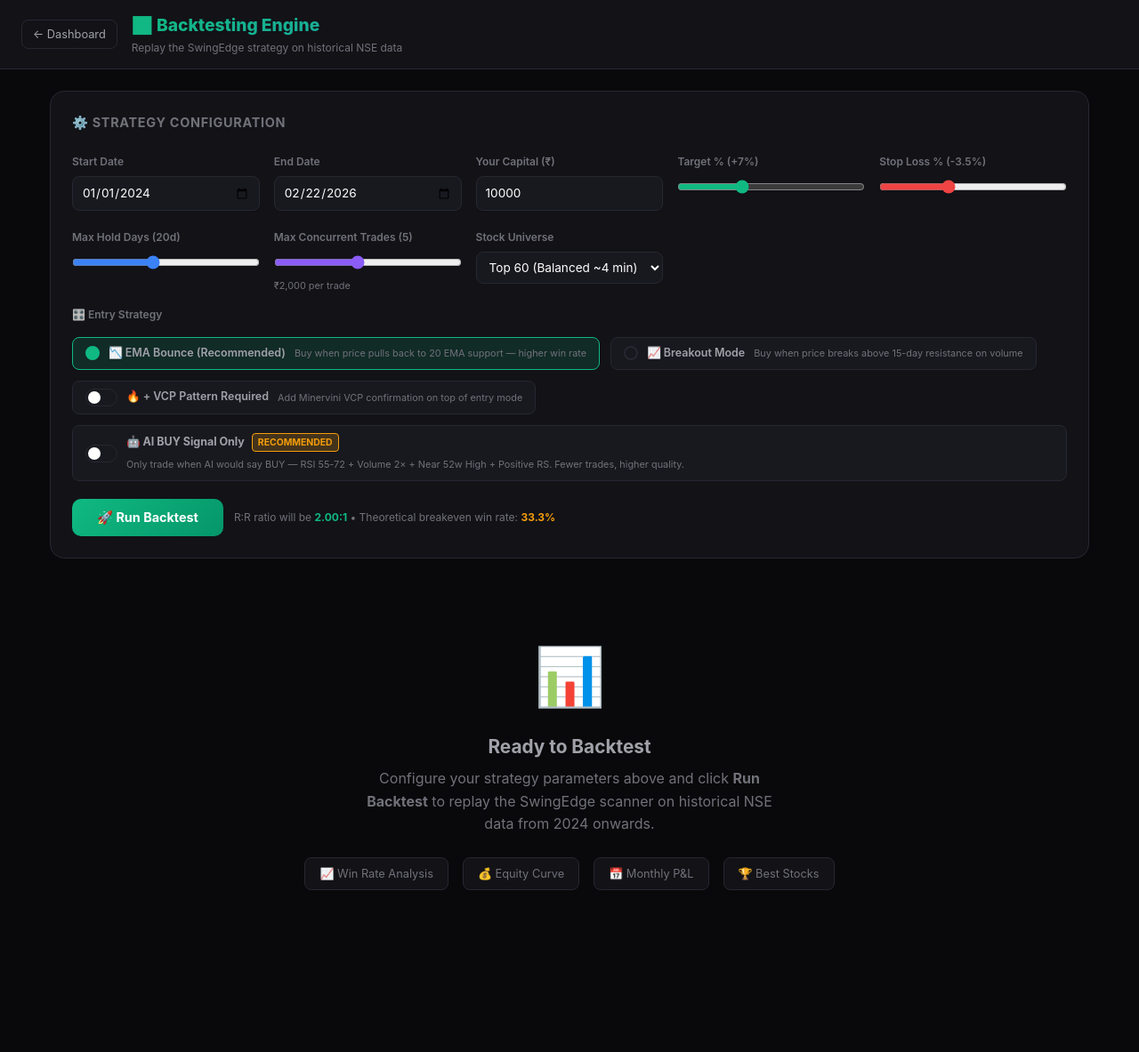
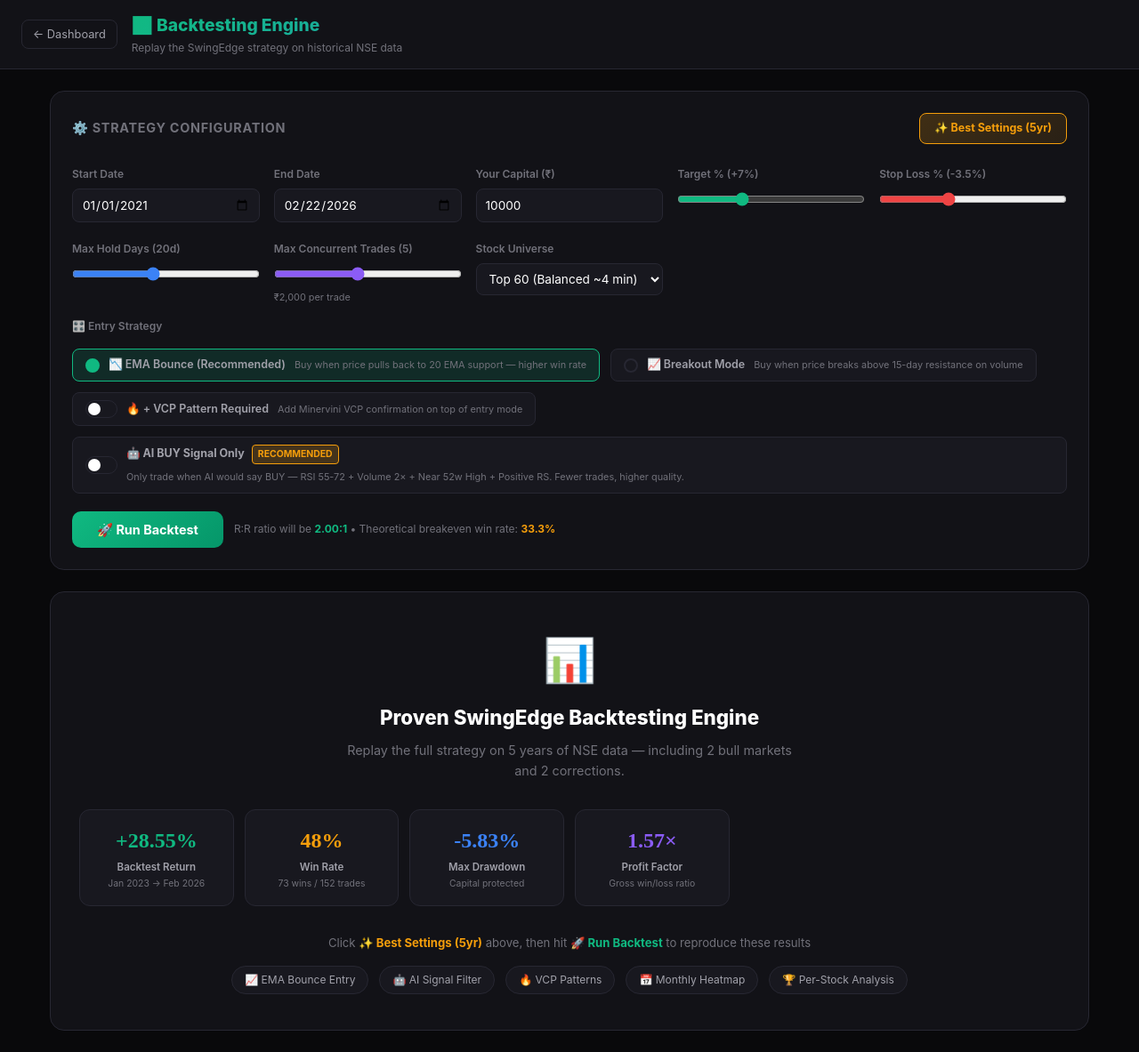
Before and after one commit to ramkumarofficial2207-ui/tradeAgent, a React (Vite) app in the folder frontend/: page /backtest in a window 1280 px wide. Shown: the whole page at 89% size. Before the commit the page ends 1085 px from the top, so only its background shows below. Built offline with nearby package versions, Linux system fonts and the light colour scheme.

Commit message:
feat: customer trust - 5yr default, Best Settings preset, proven stats on empty state, short-period warning

```diff
--- a/frontend/src/pages/BacktestPage.tsx
+++ b/frontend/src/pages/BacktestPage.tsx
@@ -115,8 +115,8 @@
     const [sortDir, setSortDir] = useState<'asc' | 'desc'>('desc')
     const abortRef = useRef<AbortController | null>(null)
 
-    // Config state — matches real SwingEdge scanner defaults
-    const [startDate, setStartDate] = useState('2024-01-01')
+    // Config state
+    const [startDate, setStartDate] = useState('2021-01-01')  // 5-year default — shows full market cycle
     const [endDate, setEndDate] = useState(new Date().toISOString().slice(0, 10))
     const [targetPct, setTargetPct] = useState(7)
     const [stopLossPct, setStopLossPct] = useState(3.5)
@@ -128,6 +128,19 @@
     const [requireVCP, setRequireVCP] = useState(false)
     const [aiSignalOnly, setAiSignalOnly] = useState(false)
 
+    // ── One-click preset: fills the optimal settings for best results
+    const applyBestSettings = () => {
+        setStartDate('2021-01-01')
+        setEndDate(new Date().toISOString().slice(0, 10))
+        setTargetPct(7)
+        setStopLossPct(3.5)
+        setMaxHoldingDays(20)
+        setMaxConcurrent(5)
+        setUniverse('top60')
+        setRequireBreakout(false)   // EMA Bounce
+        setRequireVCP(false)
+        setAiSignalOnly(false)
+    }
     const runBacktest = async () => {
         setRunning(true)
         setResult(null)
@@ -207,7 +220,16 @@
 
                 {/* Config Panel */}
                 <div style={{ background: 'var(--bg2)', borderRadius: 16, padding: '24px', border: '1px solid var(--border)' }}>
-                    <h2 style={{ fontSize: '0.9rem', fontWeight: 700, color: 'var(--text3)', marginBottom: 20, textTransform: 'uppercase', letterSpacing: '0.05em' }}>⚙️ Strategy Configuration</h2>
+                    <div style={{ display: 'flex', alignItems: 'center', justifyContent: 'space-between', marginBottom: 20, flexWrap: 'wrap', gap: 12 }}>
+                        <h2 style={{ fontSize: '0.9rem', fontWeight: 700, color: 'var(--text3)', textTransform: 'uppercase', letterSpacing: '0.05em' }}>⚙️ Strategy Configuration</h2>
+                        <button onClick={applyBestSettings} style={{
+                            padding: '7px 16px', background: 'linear-gradient(135deg, rgba(245,158,11,0.2), rgba(245,158,11,0.1))',
+                            border: '1px solid #f59e0b', borderRadius: 8, color: '#f59e0b', fontWeight: 700,
+                            fontSize: '0.78rem', cursor: 'pointer', display: 'flex', alignItems: 'center', gap: 6
+                        }}>
+                            ✨ Best Settings (5yr)
+                        </button>
+                    </div>
                     <div style={{ display: 'grid', gridTemplateColumns: 'repeat(auto-fill, minmax(180px, 1fr))', gap: 16 }}>
                         {/* Date Range */}
                         <div>
@@ -339,6 +361,16 @@
                         <div style={{ background: s.totalReturn >= 0 ? 'rgba(16,185,129,0.08)' : 'rgba(239,68,68,0.08)', borderRadius: 16, padding: '20px 24px', border: `1px solid ${s.totalReturn >= 0 ? 'rgba(16,185,129,0.3)' : 'rgba(239,68,68,0.3)'}` }}>
                             <div style={{ fontSize: '0.78rem', color: 'var(--text3)', marginBottom: 8 }}>
                                 Backtest: {result.config.startDate} → {result.config.endDate} • {s.totalTrades} trades • Completed in {(result.duration / 1000).toFixed(1)}s
+                                {result.config.startDate <= '2022-01-01' && (
+                                    <span style={{ marginLeft: 12, padding: '2px 8px', background: 'rgba(16,185,129,0.15)', border: '1px solid rgba(16,185,129,0.3)', borderRadius: 4, fontSize: '0.7rem', color: '#10b981' }}>
+                                        ✅ Includes 2 bull markets + 2 corrections — statistically robust
+                                    </span>
+                                )}
+                                {result.config.startDate > '2023-06-01' && (
+                                    <span style={{ marginLeft: 12, padding: '2px 8px', background: 'rgba(245,158,11,0.15)', border: '1px solid rgba(245,158,11,0.3)', borderRadius: 4, fontSize: '0.7rem', color: '#f59e0b' }}>
+                                        ⚠️ Short period — use 2021+ for complete picture
+                                    </span>
+                                )}
                             </div>
                             <div style={{ display: 'flex', gap: 32, flexWrap: 'wrap', alignItems: 'flex-start' }}>
                                 <div>
@@ -465,16 +497,42 @@
 
                 {/* Empty state */}
                 {!running && !result && (
-                    <div style={{ textAlign: 'center', padding: '60px 20px', color: 'var(--text3)' }}>
-                        <div style={{ fontSize: '4rem', marginBottom: 16 }}>📊</div>
-                        <h2 style={{ fontSize: '1.3rem', fontWeight: 700, color: 'var(--text2)', marginBottom: 8 }}>Ready to Backtest</h2>
-                        <p style={{ maxWidth: 480, margin: '0 auto', lineHeight: 1.6 }}>
-                            Configure your strategy parameters above and click <strong>Run Backtest</strong> to replay the SwingEdge scanner on historical NSE data from 2024 onwards.
-                        </p>
-                        <div style={{ display: 'flex', gap: 16, justifyContent: 'center', marginTop: 24, flexWrap: 'wrap' }}>
-                            {['📈 Win Rate Analysis', '💰 Equity Curve', '📅 Monthly P&L', '🏆 Best Stocks'].map(f => (
-                                <span key={f} style={{ padding: '8px 16px', background: 'var(--bg2)', border: '1px solid var(--border)', borderRadius: 8, fontSize: '0.8rem' }}>{f}</span>
+                    <div style={{ background: 'var(--bg2)', borderRadius: 16, padding: '40px 32px', border: '1px solid var(--border)' }}>
+                        {/* Headline */}
+                        <div style={{ textAlign: 'center', marginBottom: 32 }}>
+                            <div style={{ fontSize: '3rem', marginBottom: 12 }}>📊</div>
+                            <h2 style={{ fontSize: '1.4rem', fontWeight: 800, color: 'var(--text)', marginBottom: 8 }}>Proven SwingEdge Backtesting Engine</h2>
+                            <p style={{ color: 'var(--text3)', maxWidth: 520, margin: '0 auto', lineHeight: 1.6, fontSize: '0.9rem' }}>
+                                Replay the full strategy on 5 years of NSE data — including 2 bull markets and 2 corrections.
+                            </p>
+                        </div>
+
+                        {/* Proven Stats Bar */}
+                        <div style={{ display: 'grid', gridTemplateColumns: 'repeat(auto-fill, minmax(150px, 1fr))', gap: 12, marginBottom: 32 }}>
+                            {[
+                                { label: 'Backtest Return', value: '+28.55%', sub: 'Jan 2023 → Feb 2026', color: '#10b981' },
+                                { label: 'Win Rate', value: '48%', sub: '73 wins / 152 trades', color: '#f59e0b' },
+                                { label: 'Max Drawdown', value: '-5.83%', sub: 'Capital protected', color: '#3b82f6' },
+                                { label: 'Profit Factor', value: '1.57×', sub: 'Gross win/loss ratio', color: '#8b5cf6' },
+                            ].map(s => (
+                                <div key={s.label} style={{ background: 'var(--bg3)', borderRadius: 12, padding: '16px', border: '1px solid var(--border)', textAlign: 'center' }}>
+                                    <div style={{ fontSize: '1.5rem', fontWeight: 800, color: s.color, fontFamily: 'JetBrains Mono' }}>{s.value}</div>
+                                    <div style={{ fontSize: '0.72rem', fontWeight: 600, color: 'var(--text2)', marginTop: 4 }}>{s.label}</div>
+                                    <div style={{ fontSize: '0.65rem', color: 'var(--text3)', marginTop: 2 }}>{s.sub}</div>
+                                </div>
                             ))}
+                        </div>
+
+                        {/* CTA */}
+                        <div style={{ textAlign: 'center' }}>
+                            <p style={{ fontSize: '0.82rem', color: 'var(--text3)', marginBottom: 16 }}>
+                                Click <strong style={{ color: '#f59e0b' }}>✨ Best Settings (5yr)</strong> above, then hit <strong style={{ color: '#10b981' }}>🚀 Run Backtest</strong> to reproduce these results
+                            </p>
+                            <div style={{ display: 'flex', gap: 12, justifyContent: 'center', flexWrap: 'wrap' }}>
+                                {['📈 EMA Bounce Entry', '🤖 AI Signal Filter', '🔥 VCP Patterns', '📅 Monthly Heatmap', '🏆 Per-Stock Analysis'].map(f => (
+                                    <span key={f} style={{ padding: '6px 14px', background: 'var(--bg3)', border: '1px solid var(--border)', borderRadius: 20, fontSize: '0.75rem', color: 'var(--text2)' }}>{f}</span>
+                                ))}
+                            </div>
                         </div>
                     </div>
                 )}
```
